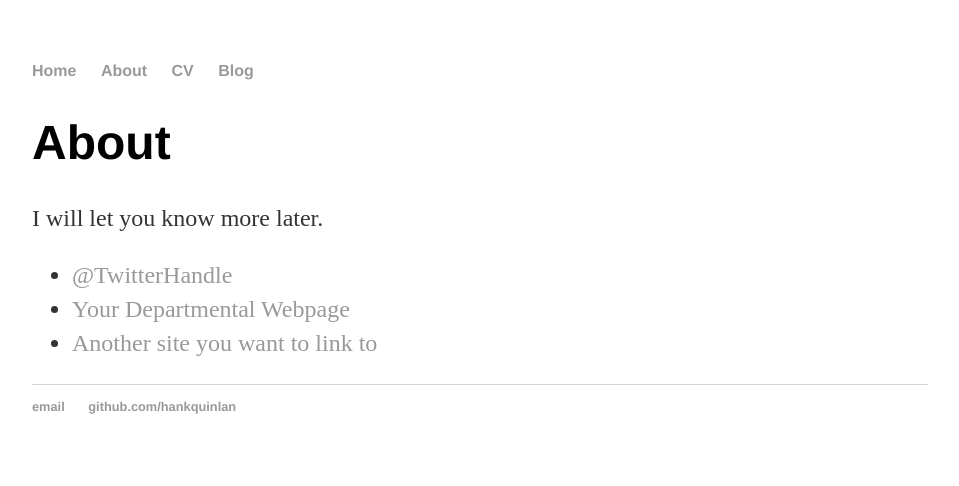
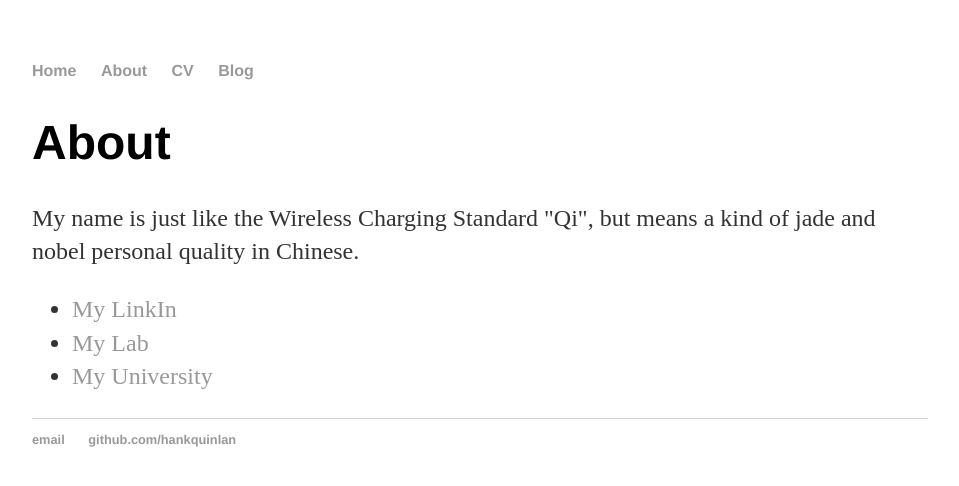
Before and after one commit to zqyq/zqyq.github.io, a Jekyll site: the page built from about/index.html, in a window 1280 px wide. Shown: the top 486 px of the page, without its empty margins (160-1119 px from the left). Built offline with Jekyll 4.4.1, drawn with Linux system fonts in a browser that asks for light colours.

Commit message:
Update index.html

```diff
--- a/about/index.html
+++ b/about/index.html
@@ -5,11 +5,11 @@ title: About Qi ZHANG
 
 		<div class="about">
 			<h1>About</h1>
-			<p>I will let you know more later.</p>
+			<p>My name is just like the Wireless Charging Standard "Qi", but means a kind of jade and nobel personal quality in Chinese.</p>
 
 			<ul class="contacts">
-				<li><a href="#">@TwitterHandle</a></li>
-				<li><a href="#">Your Departmental Webpage</a></li>
-				<li><a href="#">Another site you want to link to</a></li>
+				<li><a href="#">My LinkIn</a></li>
+				<li><a href="https://visal.cs.cityu.edu.hk/">My Lab</a></li>
+				<li><a href="https://www.cityu.edu.hk/">My University</a></li>
 				</ul>
 		</div>
```
